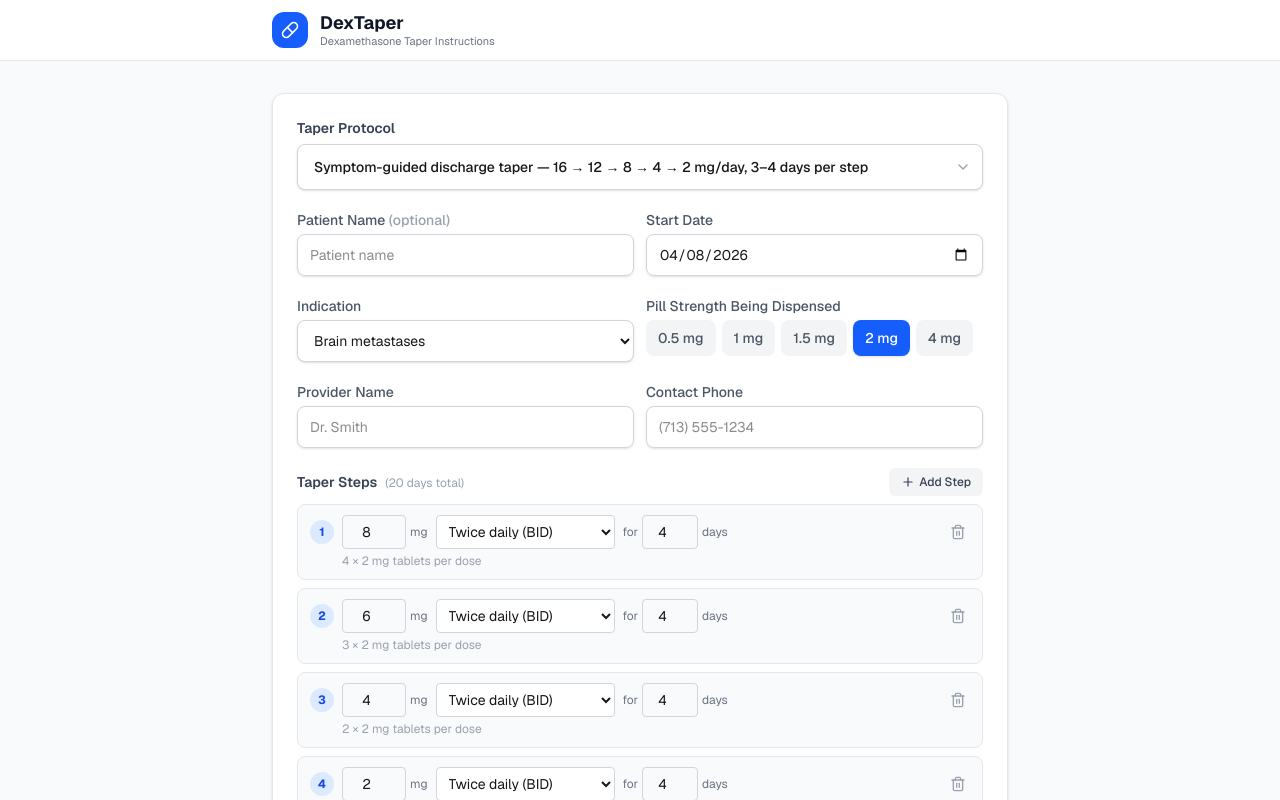
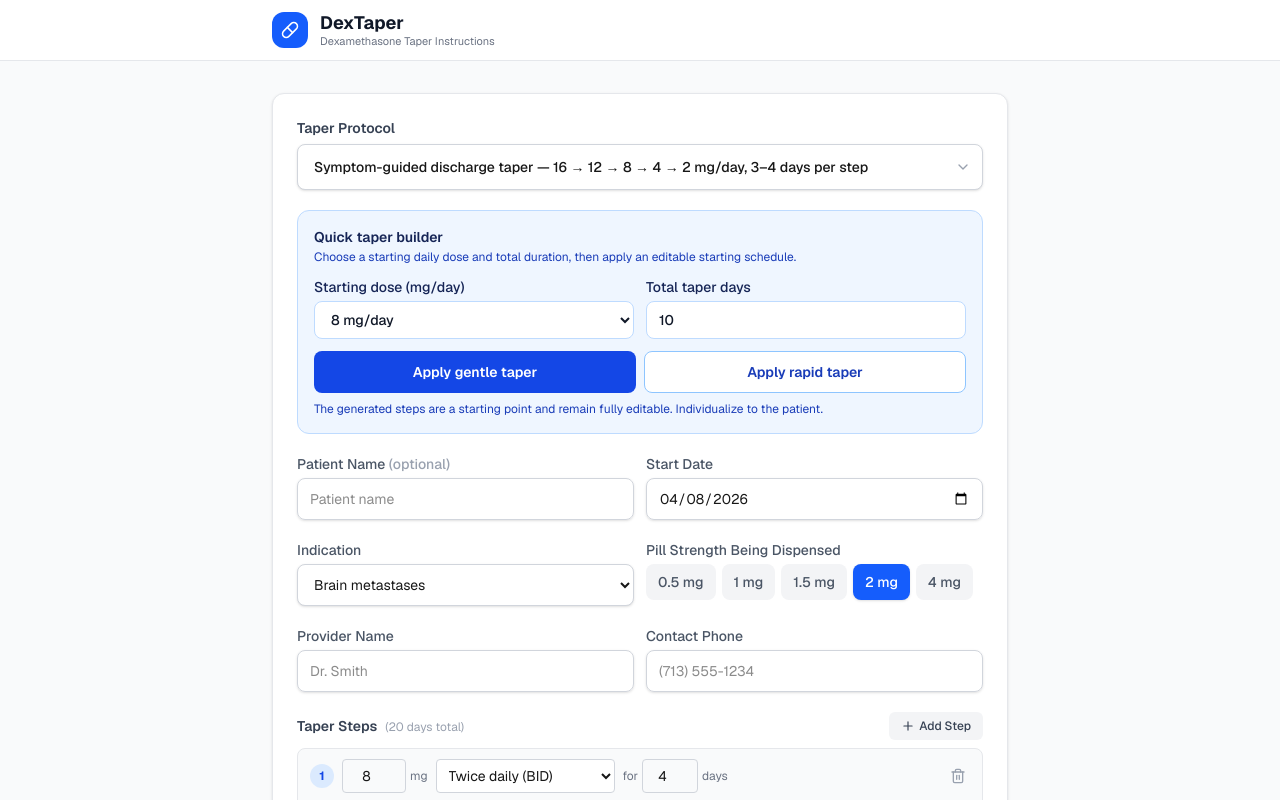
Before and after one commit to kabsam549-bot/dextaper, a Next.js app: page / in a window 1280 px wide. Shown: the top 800 px of the page. Built offline with nearby package versions, Linux system fonts and the light colour scheme.

Commit message:
feat: add gentle and rapid taper builder

```diff
--- a/components/taper-builder.tsx
+++ b/components/taper-builder.tsx
@@ -24,6 +24,47 @@ const pillSizes: { value: PillSize; label: string }[] = [
   { value: 4, label: '4 mg' },
 ];
 
+type TaperPace = 'gentle' | 'rapid';
+
+const startingDoseOptions = [4, 8, 12, 16];
+
+function doseLevels(startingDose: number, pace: TaperPace): number[] {
+  const gentleLevels: Record<number, number[]> = {
+    4: [4, 2],
+    8: [8, 6, 4, 2],
+    12: [12, 8, 6, 4, 2],
+    16: [16, 12, 8, 6, 4, 2],
+  };
+  const rapidLevels: Record<number, number[]> = {
+    4: [4, 2],
+    8: [8, 4, 2],
+    12: [12, 6, 2],
+    16: [16, 8, 4, 2],
+  };
+  return (pace === 'gentle' ? gentleLevels : rapidLevels)[startingDose];
+}
+
+function keepEndpoints(levels: number[], maximumSteps: number): number[] {
+  if (maximumSteps >= levels.length) return levels;
+  if (maximumSteps <= 1) return [levels[0]];
+
+  return Array.from({ length: maximumSteps }, (_, index) => (
+    levels[Math.round((index * (levels.length - 1)) / (maximumSteps - 1))]
+  ));
+}
+
+function taperSteps(startingDose: number, totalDays: number, pace: TaperPace): TaperStep[] {
+  const levels = keepEndpoints(doseLevels(startingDose, pace), totalDays);
+  const baseDays = Math.floor(totalDays / levels.length);
+  const remainingDays = totalDays % levels.length;
+
+  return levels.map((dailyMg, index) => ({
+    dose: dailyMg <= 2 ? dailyMg : dailyMg / 2,
+    frequency: dailyMg <= 2 ? 'daily' : 'BID',
+    days: baseDays + (index < remainingDays ? 1 : 0),
+  }));
+}
+
 export default function TaperBuilder({ onGenerate }: TaperBuilderProps) {
   const [patientName, setPatientName] = useState('');
   const [startDate, setStartDate] = useState(todayIsoDate());
@@ -33,6 +74,8 @@ export default function TaperBuilder({ onGenerate }: TaperBuilderProps) {
   const [pillSize, setPillSize] = useState<PillSize>(2);
   const [steps, setSteps] = useState<TaperStep[]>(templates[0].steps);
   const [selectedTemplate, setSelectedTemplate] = useState(templates[0].id);
+  const [startingDose, setStartingDose] = useState(8);
+  const [requestedDays, setRequestedDays] = useState(10);
 
   function handleTemplateChange(templateId: string) {
     setSelectedTemplate(templateId);
@@ -62,6 +105,12 @@ export default function TaperBuilder({ onGenerate }: TaperBuilderProps) {
 
   function removeStep(index: number) {
     setSteps(steps.filter((_, i) => i !== index));
+    setSelectedTemplate('custom');
+  }
+
+  function applyTaperBuilder(pace: TaperPace) {
+    const totalDays = Math.max(1, Math.round(requestedDays) || 1);
+    setSteps(taperSteps(startingDose, totalDays, pace));
     setSelectedTemplate('custom');
   }
 
@@ -102,6 +151,45 @@ export default function TaperBuilder({ onGenerate }: TaperBuilderProps) {
           </select>
           <ChevronDown className="pointer-events-none absolute right-3 top-1/2 h-4 w-4 -translate-y-1/2 text-gray-400" />
         </div>
+      </div>
+
+      {/* Quick Taper Builder */}
+      <div className="rounded-xl border border-blue-200 bg-blue-50 p-4">
+        <div>
+          <h2 className="text-sm font-semibold text-blue-950">Quick taper builder</h2>
+          <p className="mt-0.5 text-xs text-blue-800">Choose a starting daily dose and total duration, then apply an editable starting schedule.</p>
+        </div>
+        <div className="mt-3 grid gap-3 sm:grid-cols-2">
+          <label className="block text-sm font-medium text-blue-950">
+            Starting dose (mg/day)
+            <select
+              value={startingDose}
+              onChange={e => setStartingDose(Number(e.target.value))}
+              className="mt-1 w-full rounded-lg border border-blue-200 bg-white px-3 py-2 text-sm text-gray-900 focus:border-blue-500 focus:ring-2 focus:ring-blue-200 focus:outline-none"
+            >
+              {startingDoseOptions.map(dose => <option key={dose} value={dose}>{dose} mg/day</option>)}
+            </select>
+          </label>
+          <label className="block text-sm font-medium text-blue-950">
+            Total taper days
+            <input
+              type="number"
+              min="1"
+              value={requestedDays}
+              onChange={e => setRequestedDays(Number(e.target.value))}
+              className="mt-1 w-full rounded-lg border border-blue-200 bg-white px-3 py-2 text-sm text-gray-900 focus:border-blue-500 focus:ring-2 focus:ring-blue-200 focus:outline-none"
+            />
+          </label>
+        </div>
+        <div className="mt-3 grid gap-2 sm:grid-cols-2">
+          <button type="button" onClick={() => applyTaperBuilder('gentle')} className="rounded-lg bg-blue-700 px-3 py-2.5 text-sm font-semibold text-white hover:bg-blue-800">
+            Apply gentle taper
+          </button>
+          <button type="button" onClick={() => applyTaperBuilder('rapid')} className="rounded-lg border border-blue-300 bg-white px-3 py-2.5 text-sm font-semibold text-blue-800 hover:bg-blue-100">
+            Apply rapid taper
+          </button>
+        </div>
+        <p className="mt-2 text-xs text-blue-800">The generated steps are a starting point and remain fully editable. Individualize to the patient.</p>
       </div>
 
       {/* Patient + Date */}
```
